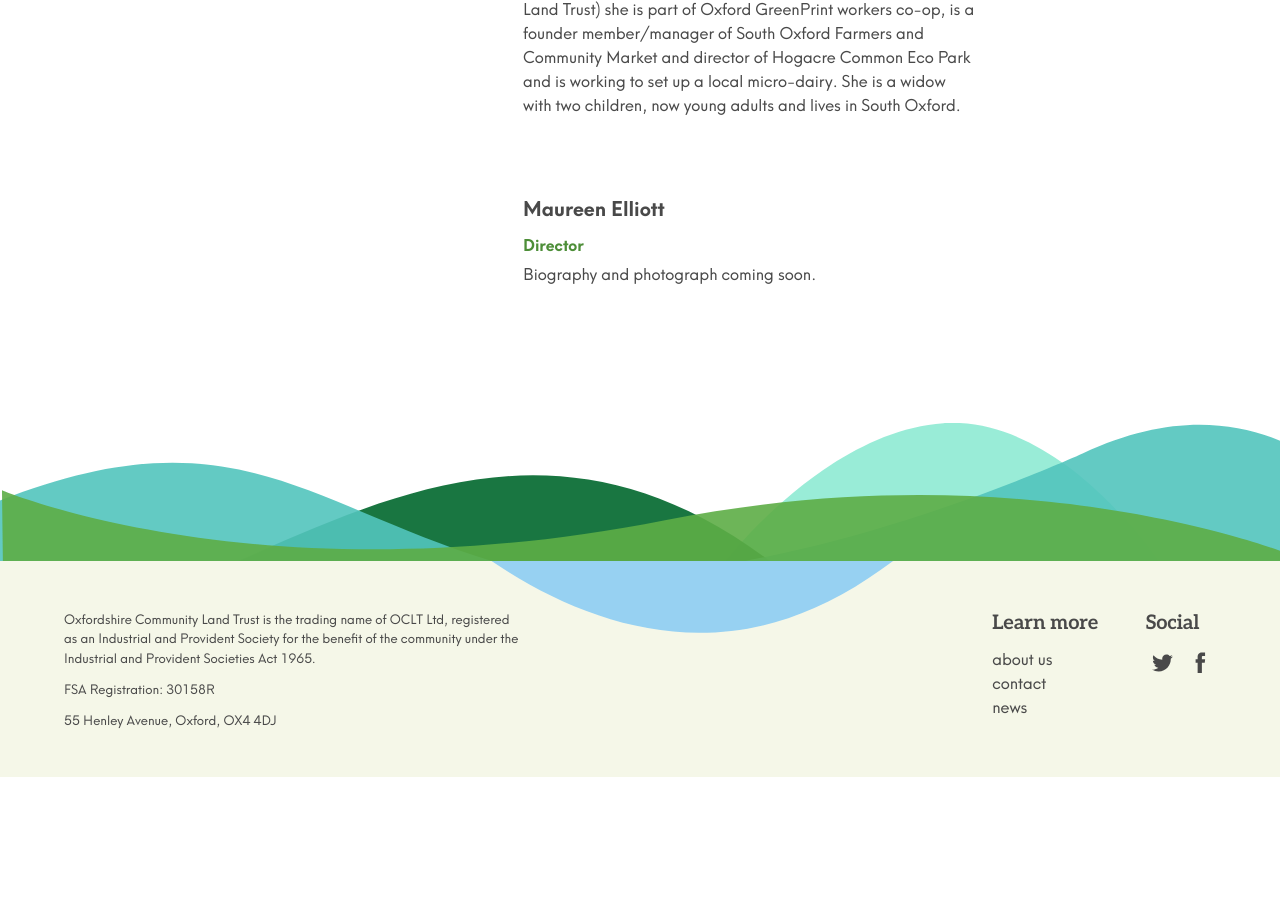
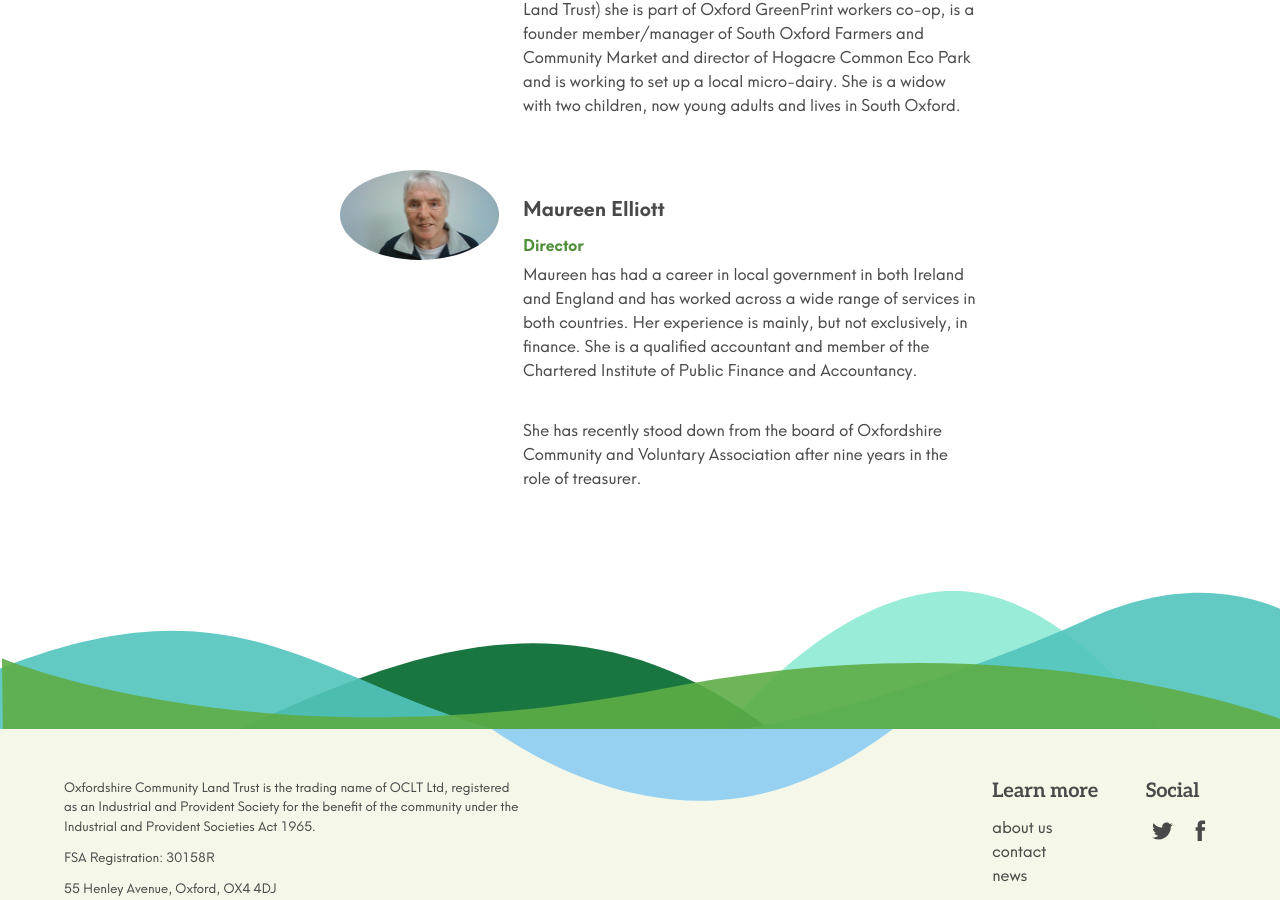
Before and after one commit to johnpuddephatt/oclt, a Jekyll site: the page built from _pages/about.md, in a window 1280 px wide and 900 px high, scrolled down 4617 px. Built offline with Jekyll 4.4.1, drawn with Linux system fonts in a browser that asks for light colours; before the commit the page ends 5394 px from its top, so only the background shows below that.

Commit message:
Update from Forestry.io Oxfordshire CLT created uploads/win_20220531_16_54_51_pro.jpg Oxfordshire CLT updated _data/people.yml

```diff
--- a/_data/people.yml
+++ b/_data/people.yml
@@ -85,5 +85,8 @@ people:
     Oxford GreenPrint workers co-op, is a founder member/manager of South Oxford Farmers and Community Market and director of Hogacre Common Eco Park and is working to set up a local micro-dairy. She is a widow with two children, now young adults and lives in South Oxford.
 - name: Maureen Elliott
   role: Director
-  image: ''
-  description: Biography and photograph coming soon.
+  image: "/uploads/win_20220531_16_54_51_pro.jpg"
+  description: |-
+    Maureen has had a career in local government in both Ireland and England and has worked across a wide range of services in both countries. Her experience is mainly, but not exclusively, in finance. She is a qualified accountant and member of the Chartered Institute of Public Finance and Accountancy.
+
+    She has recently stood down from the board of Oxfordshire Community and Voluntary Association after nine years in the role of treasurer.
```
Also changed, not shown: uploads/win_20220531_16_54_51_pro.jpg (added).
